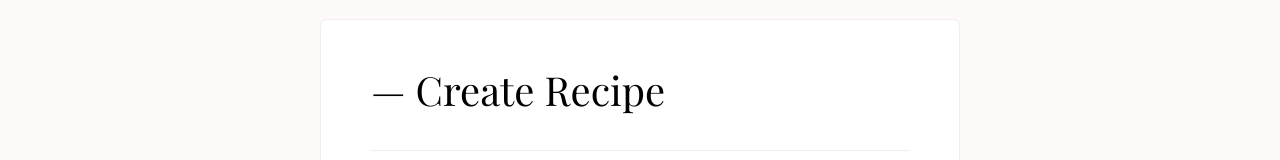
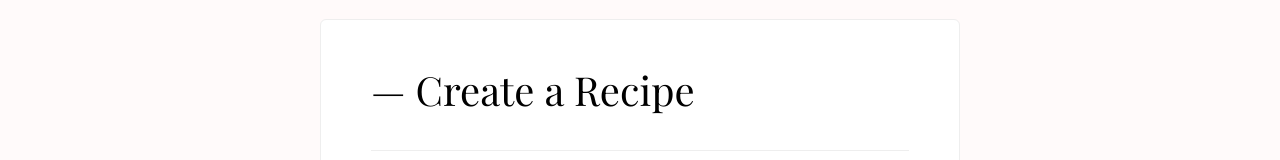
Before and after one commit to Secret-Family-Recipes-5/Front-End, a React (Create React App) app in the folder secret-recipes/: page /create in a window 1280 px wide. Shown: the part 173-333 px from the top of the page. Built offline with nearby package versions, Linux system fonts and the light colour scheme; sample sign-in values are in the browser's storage.

Commit message:
fix error reporting

```diff
--- a/secret-recipes/src/components/CreateRecipe.js
+++ b/secret-recipes/src/components/CreateRecipe.js
@@ -37,7 +37,7 @@ const CreateRecipe = () => {
 
   return (
     <div className='createRecipeContainer'>
-      <h2 className='createRecipeTitle'>&mdash; Create Recipe</h2>
+      <h2 className='createRecipeTitle'>&mdash; Create a Recipe</h2>
 
       <hr />
 
--- a/secret-recipes/src/components/Register.js
+++ b/secret-recipes/src/components/Register.js
@@ -109,7 +109,7 @@ const Register = () => {
             onChange={handleInput}
           />
           <div className='formErrors'>
-            <p>{formErrors.primaryemail}</p>
+            <p>{formErrors.password}</p>
           </div>
 
           <button>Sign up</button>
```
